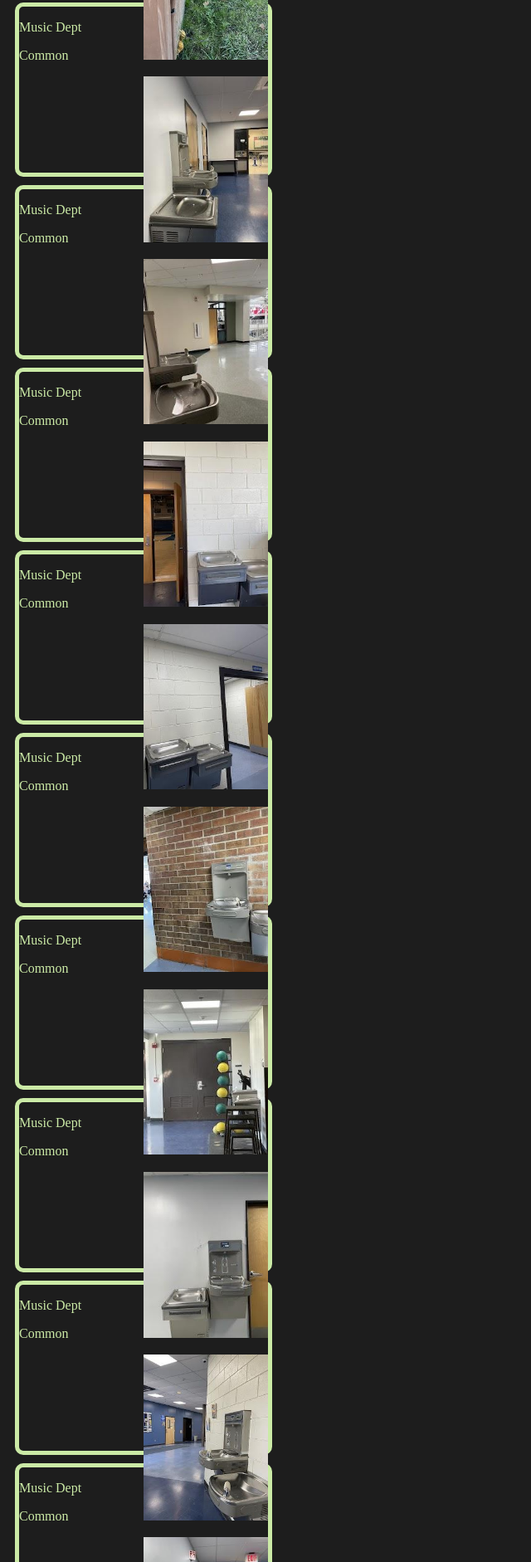
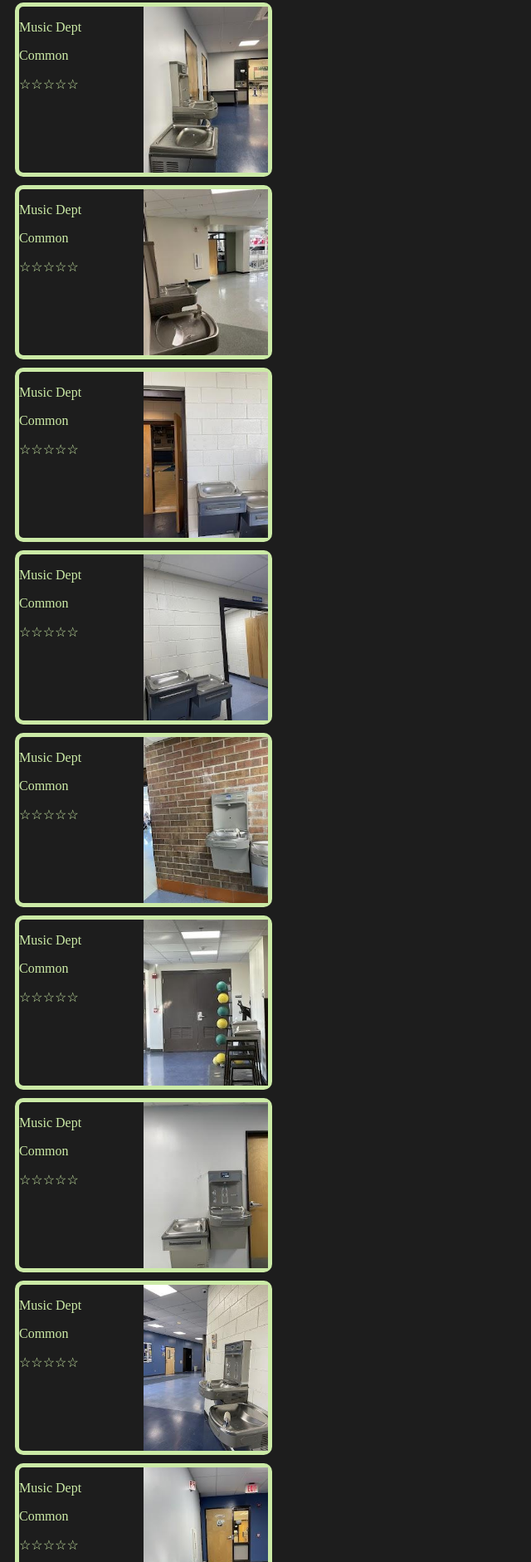
Before and after one commit to BurningButter/websitefountain, a plain HTML site: page index.html in a window 1280 px wide. Shown: the part 918-2800 px from the top of the page at 83% size, without its empty margins (0-640 px from the left). Drawn offline with Linux system fonts and the light colour scheme; a web font is replaced by a local one.

Commit message:
Style changes

```diff
--- a/index.html
+++ b/index.html
@@ -25,6 +25,7 @@
       <div>
         <p>Music Dept</p>
         <p class="tag">Common</p>
+        <p class="rating"><span id="fountain0rate">☆☆☆☆☆</span></p>
       </div>
       <img class="thumb" src="/assets/fountain0.jpg">
     </div>
@@ -32,6 +33,7 @@
       <div>
         <p>Music Dept</p>
         <p class="tag">Common</p>
+        <p class="rating"><span id="fountain1rate">☆☆☆☆☆</span></p>
       </div>
       <img class="thumb" src="/assets/fountain1.jpg">
     </div>
@@ -39,6 +41,7 @@
       <div>
         <p>Music Dept</p>
         <p class="tag">Common</p>
+        <p class="rating"><span id="fountain2rate">☆☆☆☆☆</span></p>
       </div>
       <img class="thumb" src="/assets/fountain2.jpg">
     </div>
@@ -46,6 +49,7 @@
       <div>
         <p>Music Dept</p>
         <p class="tag">Common</p>
+        <p class="rating"><span id="fountain3rate">☆☆☆☆☆</span></p>
       </div>
       <img class="thumb" src="/assets/fountain3.jpg">
     </div>
@@ -53,6 +57,7 @@
       <div>
         <p>Music Dept</p>
         <p class="tag">Common</p>
+        <p class="rating"><span id="fountain4rate">☆☆☆☆☆</span></p>
       </div>
       <img class="thumb" src="/assets/fountain4.jpg">
     </div>
@@ -60,6 +65,7 @@
       <div>
         <p>Music Dept</p>
         <p class="tag">Common</p>
+        <p class="rating"><span id="fountain5rate">☆☆☆☆☆</span></p>
       </div>
       <img class="thumb" src="/assets/fountain5.jpg">
     </div>
@@ -67,6 +73,7 @@
       <div>
         <p>Music Dept</p>
         <p class="tag">Common</p>
+        <p class="rating"><span id="fountain6rate">☆☆☆☆☆</span></p>
       </div>
       <img class="thumb" src="/assets/fountain6.jpg">
     </div>
@@ -74,6 +81,7 @@
       <div>
         <p>Music Dept</p>
         <p class="tag">Common</p>
+        <p class="rating"><span id="fountain7rate">☆☆☆☆☆</span></p>
       </div>
       <img class="thumb" src="/assets/fountain7.jpg">
     </div>
@@ -81,6 +89,7 @@
       <div>
         <p>Music Dept</p>
         <p class="tag">Common</p>
+        <p class="rating"><span id="fountain8rate">☆☆☆☆☆</span></p>
       </div>
       <img class="thumb" src="/assets/fountain8.jpg">
     </div>
@@ -88,6 +97,7 @@
       <div>
         <p>Music Dept</p>
         <p class="tag">Common</p>
+        <p class="rating"><span id="fountain9rate">☆☆☆☆☆</span></p>
       </div>
       <img class="thumb" src="/assets/fountain9.jpg">
     </div>
@@ -95,6 +105,7 @@
       <div>
         <p>Music Dept</p>
         <p class="tag">Common</p>
+        <p class="rating"><span id="fountain10rate">☆☆☆☆☆</span></p>
       </div>
       <img class="thumb" src="/assets/fountain10.jpg">
     </div>
@@ -102,6 +113,7 @@
       <div>
         <p>Music Dept</p>
         <p class="tag">Common</p>
+        <p class="rating"><span id="fountain11rate">☆☆☆☆☆</span></p>
       </div>
       <img class="thumb" src="/assets/fountain11.jpg">
     </div>
@@ -109,6 +121,7 @@
       <div>
         <p>Music Dept</p>
         <p class="tag">Common</p>
+        <p class="rating"><span id="fountain12rate">☆☆☆☆☆</span></p>
       </div>
       <img class="thumb" src="/assets/fountain12.jpg">
     </div>
--- a/style.css
+++ b/style.css
@@ -17,6 +17,7 @@ body {
 }
 
 .card {
+  display: flex;
   border: 5px solid #cbeaa6;
   border-radius: 10px;
   width: 300px;
```
